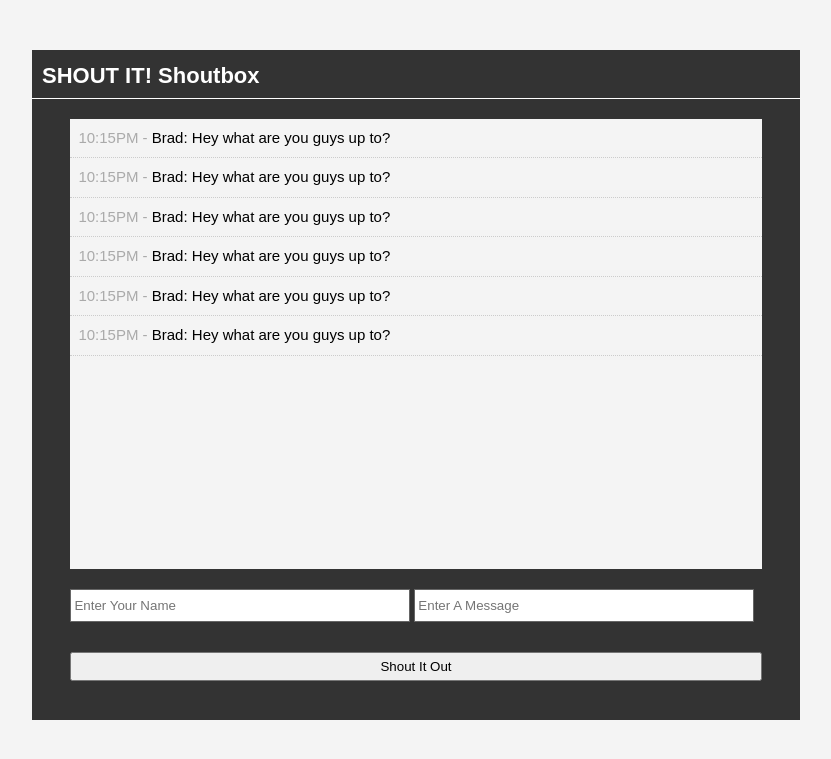
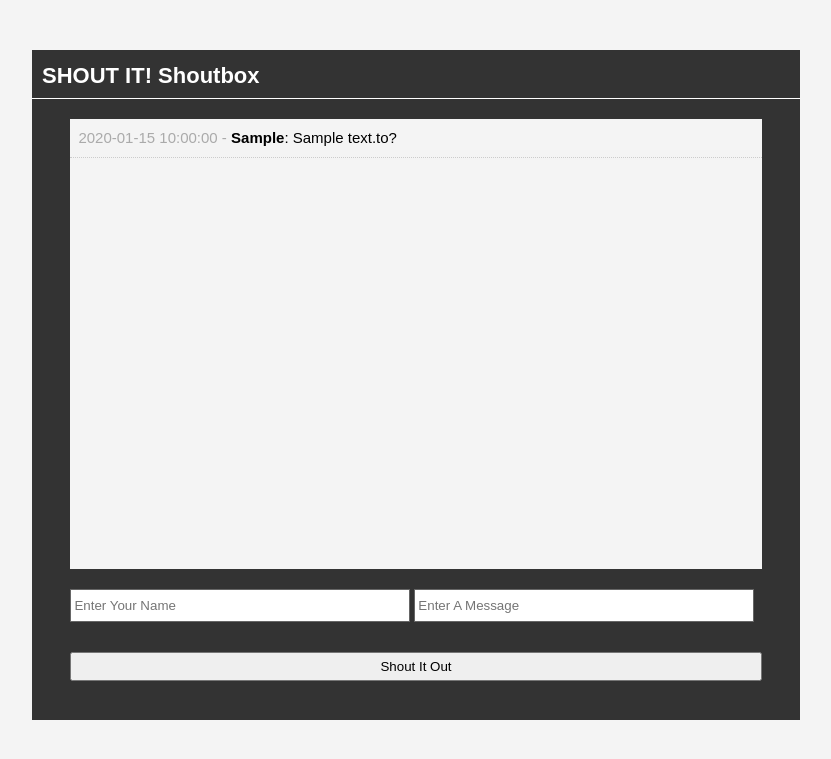
Before and after one commit to plamentassev/PHPTutorials, a PHP site: page /security/shoutit/index.php in a window 1280 px wide. Shown: the top 759 px of the page, without its empty margins (224-1055 px from the left). Run offline with PHP 8.4, Linux system fonts and the light colour scheme; tables that the repository leaves empty or names only in its code hold one stand-in row (values such as "Sample post").

Commit message:
2 6 PHP and MySQL Connect and Fetch Shouts

```diff
--- a/shoutit/database.php
+++ b/shoutit/database.php
@@ -0,0 +1,9 @@
+<?php
+//Connect to the database
+$con = mysqli_connect("localhost", "root", "start123", "shoutit");
+
+//Test Connection
+if(mysqli_connect_errno()){
+	echo 'Failed to connect to MySQL : '.mysqli_connect_error();
+}
+?>
--- a/shoutit/index.php
+++ b/shoutit/index.php
@@ -1,3 +1,12 @@
+<?php include 'database.php' ; ?>
+<?php
+	//Create select query
+	$query = "SELECT * FROM shouts";
+
+	//$shouts holds the results of the query
+	$shouts = mysqli_query($con, $query);
+?>
+
 <!DOCTYPE html>
 <html>
   <head>
@@ -12,12 +21,9 @@
   		</header>
   		<div id="shouts">
   			<ul>
-  				<li class="shout"><span>10:15PM - </span>Brad:  Hey what are you guys up to? </li>
-  				<li class="shout"><span>10:15PM - </span>Brad:  Hey what are you guys up to? </li>
-  				<li class="shout"><span>10:15PM - </span>Brad:  Hey what are you guys up to? </li>
-  				<li class="shout"><span>10:15PM - </span>Brad:  Hey what are you guys up to? </li>
-  				<li class="shout"><span>10:15PM - </span>Brad:  Hey what are you guys up to? </li>
-  				<li class="shout"><span>10:15PM - </span>Brad:  Hey what are you guys up to? </li>
+  				<?php while($row = mysqli_fetch_assoc($shouts)) : ?>
+  					<li class="shout"><span><?php echo $row['time']?> - </span><strong><?php echo $row['user']?></strong>:  <?php echo $row['message']?>to? </li>
+  				<?php endwhile; ?>
   			</ul>
   		</div>
   		<div id="input">
```
